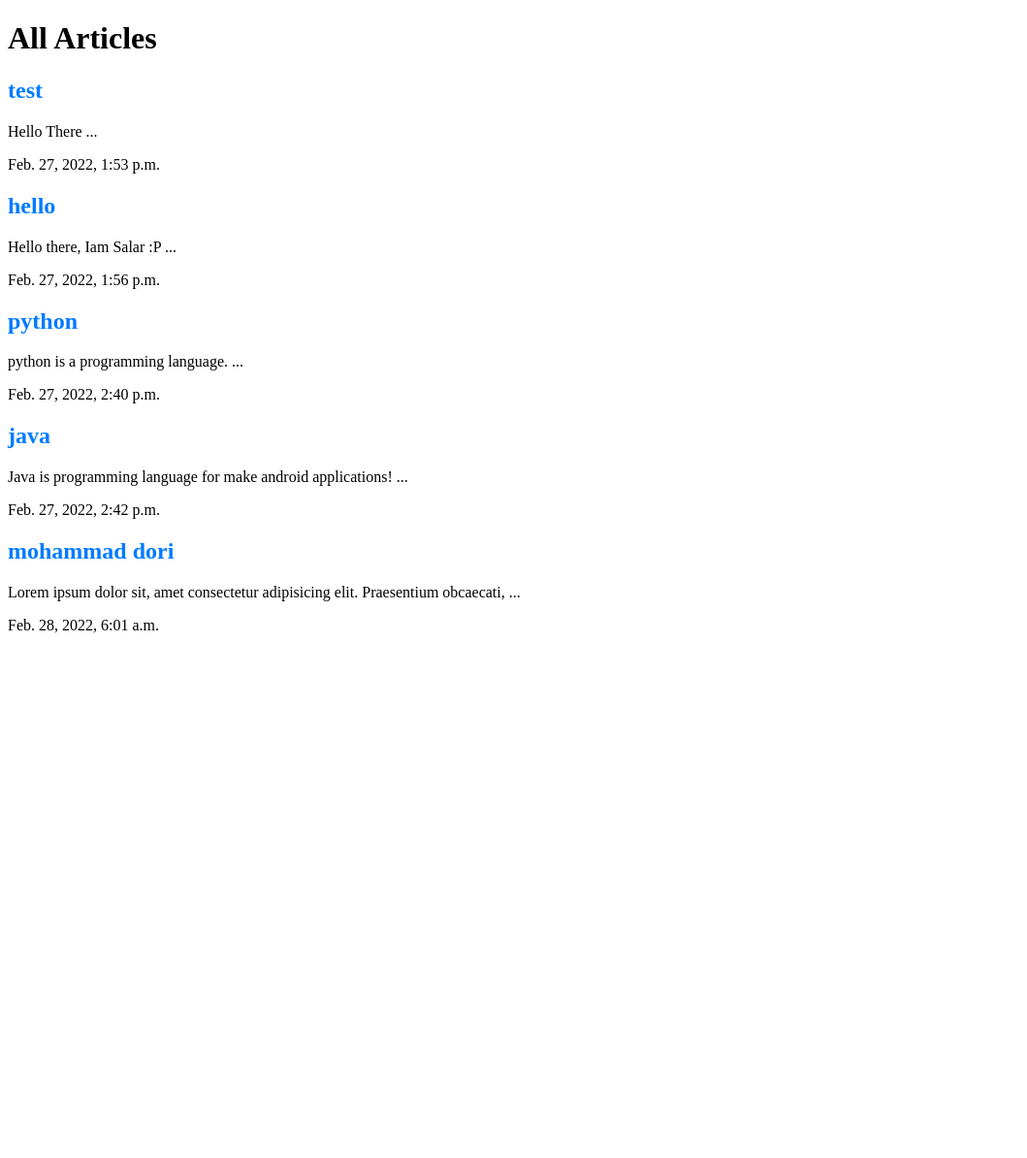
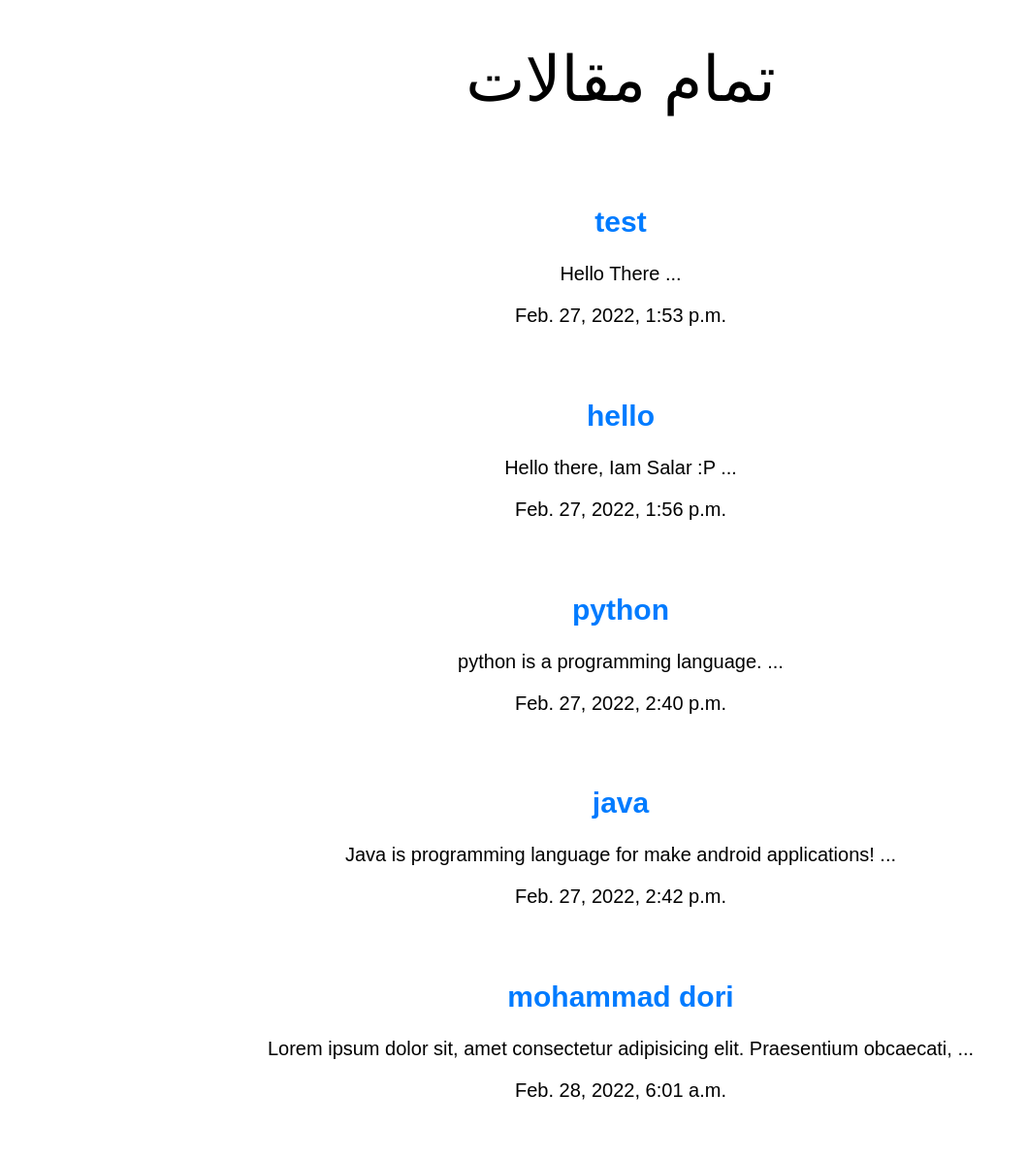
Before and after one commit to dori-dev/django-blog, a Django app: page /articles/ in a window 1280 px wide. Shown: the whole page at 97% size, without its empty margins (0-1059 px from the left). Before the commit the page ends 653 px from the top, so only its background shows below. Run offline with Django 3.2, Linux system fonts and the light colour scheme; data comes from the database, SQL or seed files in the repository.

Commit message:
add main style sheet for articles

```diff
--- a/blog/articles/templates/articles/articles.html
+++ b/blog/articles/templates/articles/articles.html
@@ -5,18 +5,18 @@
     <meta charset="UTF-8" />
     <meta http-equiv="X-UA-Compatible" content="IE=edge" />
     <link rel="stylesheet" href="{% static 'styles.css' %}" />
-    <title>Articles List</title>
+    <title>لیست مقالات</title>
   </head>
   <body>
-    <div class="container">
-      <h1>All Articles</h1>
-      {% for article in articles %}
+    <h1 class="title">تمام مقالات</h1>
+    {% for article in articles %}
+    <div class="articles">
       <h2>
-        <a href="#">{{ article.title }}</a>
+        <a href="{{ article.slug }}">{{ article.title }}</a>
       </h2>
       <p>{{ article.snippet }}</p>
       <p>{{ article.date }}</p>
+    </div>
       {% endfor %}
-    </div>
   </body>
 </html>
--- a/blog/assets/styles.css
+++ b/blog/assets/styles.css
@@ -1,6 +1,20 @@
 body {
   background-color: white;
   color: black;
+  text-align: center;
+  justify-content: center;
+  font-family: Arial, Helvetica, sans-serif;
+}
+
+.title {
+  font-weight: normal;
+  font-size: 65px;
+  padding-bottom: 50px;
+}
+
+.articles {
+  padding-bottom: 30px;
+  font-size: 20px;
 }
 
 a {
@@ -9,7 +23,8 @@ a {
   background-color: transparent;
   -webkit-text-decoration-skip: objects;
 }
-  a:hover {
+a:hover,
+a:visited {
   color: #0056b3;
   text-decoration: underline;
 }
```
Lines whose indentation alone changed are shown as unchanged.
